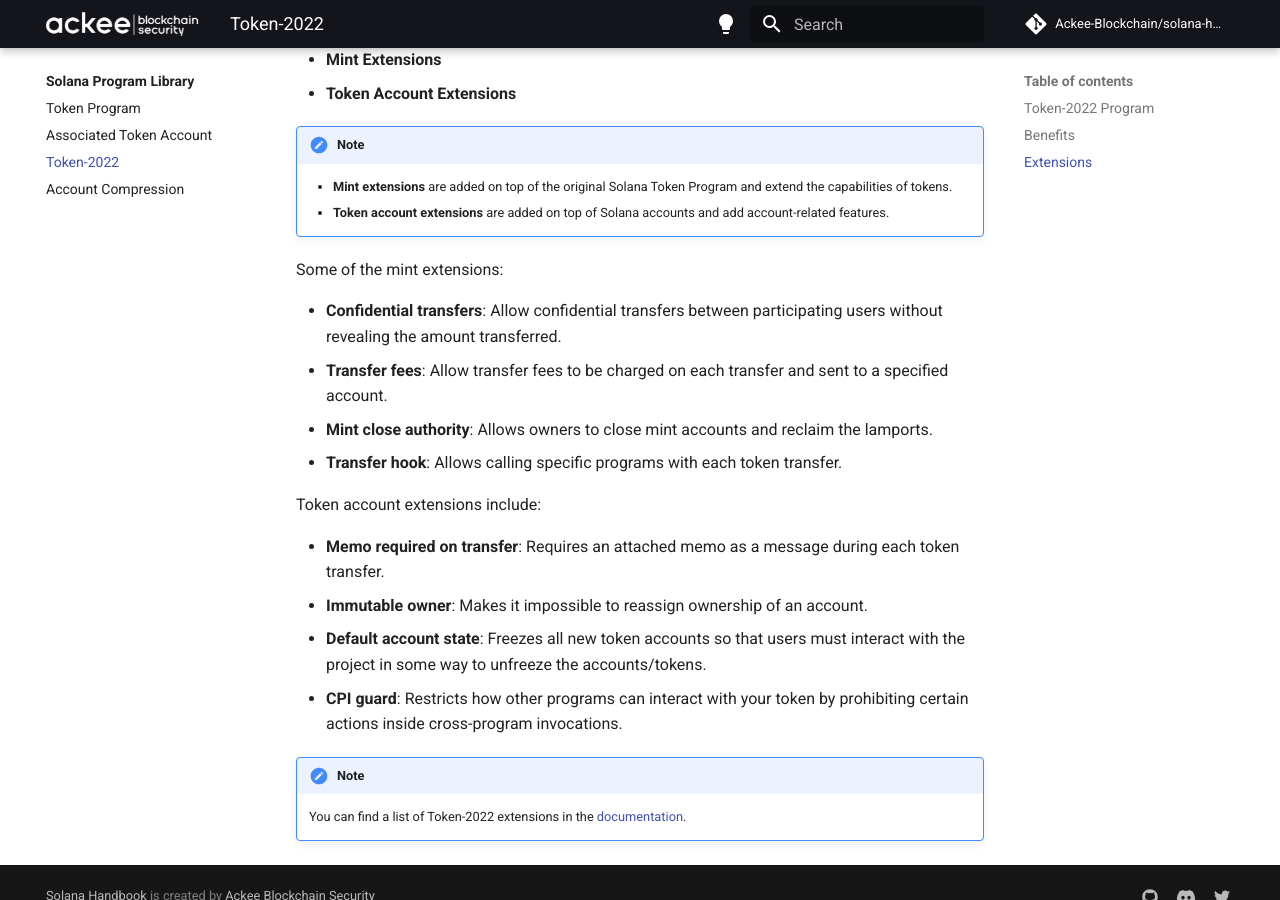
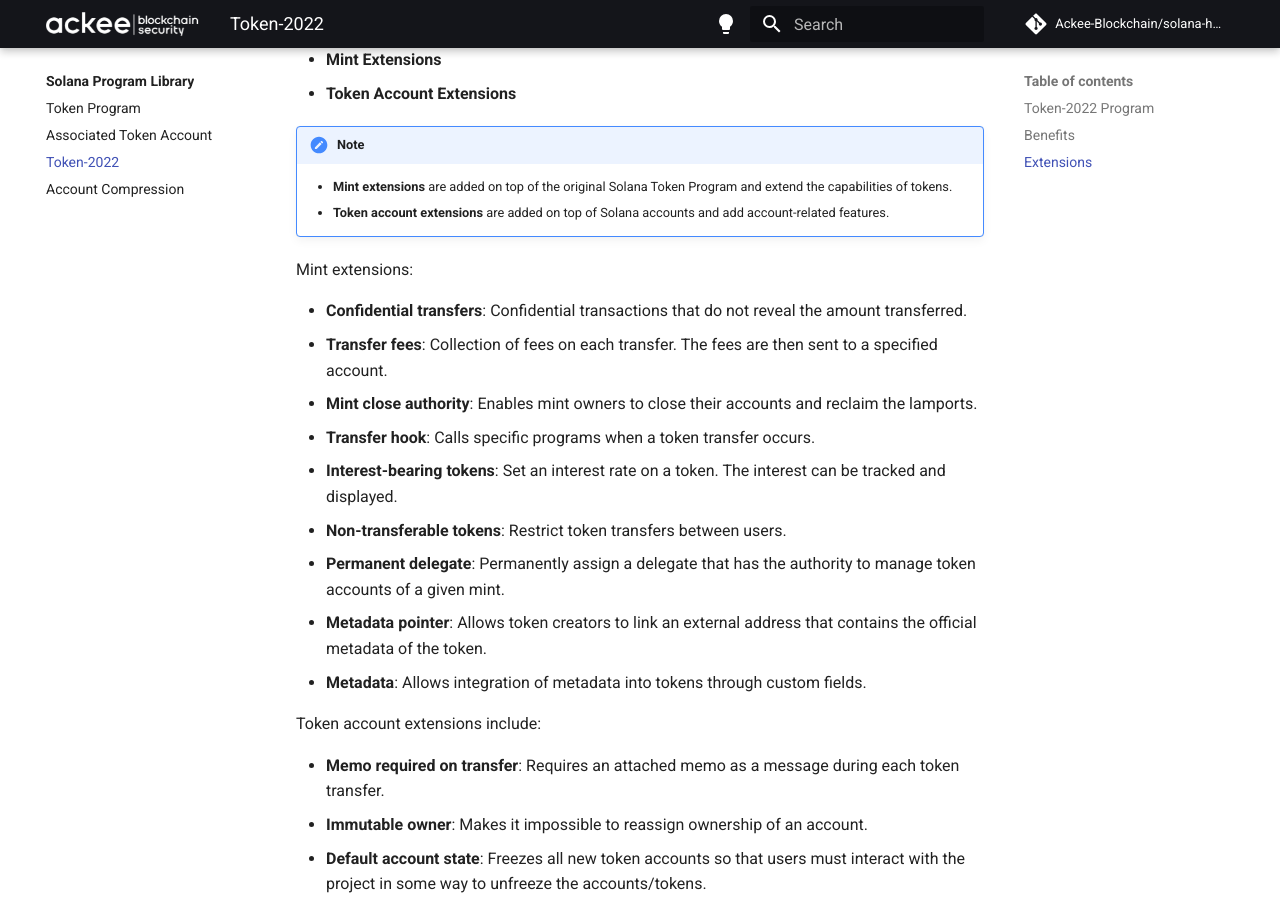
Before and after one commit to vmpyre/solana-handbook, an MkDocs documentation site: the page built from docs/handbook/chapter4/token-2022.md, in a window 1280 px wide and 900 px high, scrolled down 1028 px. Built offline with MkDocs 1.6.1 and Material for MkDocs 9.7.7, drawn with Linux system fonts in a browser that asks for light colours; comment, search, counter and statistics services are not loaded.

Commit message:
add token extensions to the list

```diff
--- a/docs/handbook/chapter4/token-2022.md
+++ b/docs/handbook/chapter4/token-2022.md
@@ -37,14 +37,19 @@ There are two types of extensions:
     - **Mint extensions** are added on top of the original Solana Token Program and extend the capabilities of tokens.
     - **Token account extensions** are added on top of Solana accounts and add account-related features.
 
-Some of the mint extensions:
+Mint extensions:
 
-- **Confidential transfers**: Allow confidential transfers between participating users without revealing the amount transferred.
-- **Transfer fees**: Allow transfer fees to be charged on each transfer and sent to a specified account.
-- **Mint close authority**: Allows owners to close mint accounts and reclaim the lamports.
-- **Transfer hook**: Allows calling specific programs with each token transfer.
+- **Confidential transfers**: Confidential transactions that do not reveal the amount transferred.
+- **Transfer fees**: Collection of fees on each transfer. The fees are then sent to a specified account.
+- **Mint close authority**: Enables mint owners to close their accounts and reclaim the lamports.
+- **Transfer hook**: Calls specific programs when a token transfer occurs.
+- **Interest-bearing tokens**: Set an interest rate on a token. The interest can be tracked and displayed.
+- **Non-transferable tokens**:  Restrict token transfers between users.
+- **Permanent delegate**: Permanently assign a delegate that has the authority to manage token accounts of a given mint.
+- **Metadata pointer**: Allows token creators to link an external address that contains the official metadata of the token.
+- **Metadata**:  Allows integration of metadata into tokens through custom fields.
 
-Token account extensions  include:
+Token account extensions include:
 
 - **Memo required on transfer**: Requires an attached memo as a message during each token transfer.
 - **Immutable owner**: Makes it impossible to reassign ownership of an account.
```
